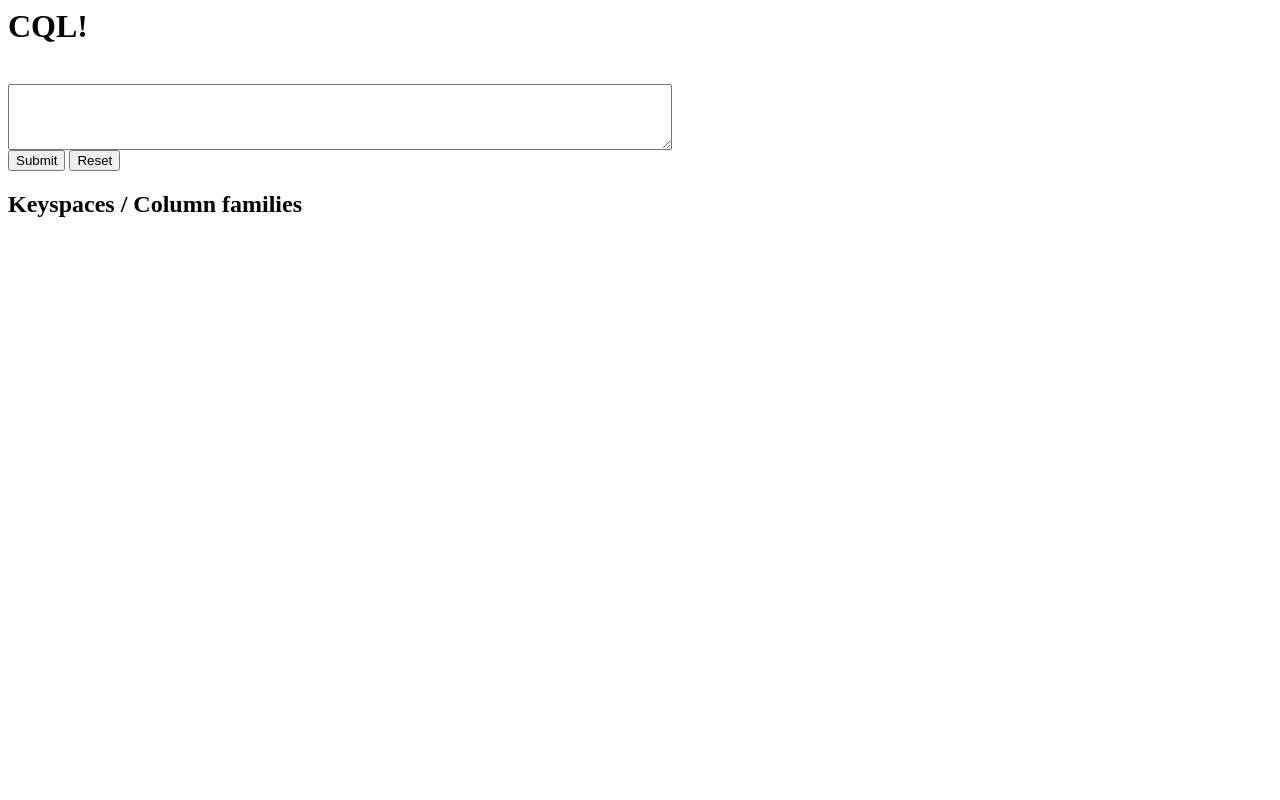
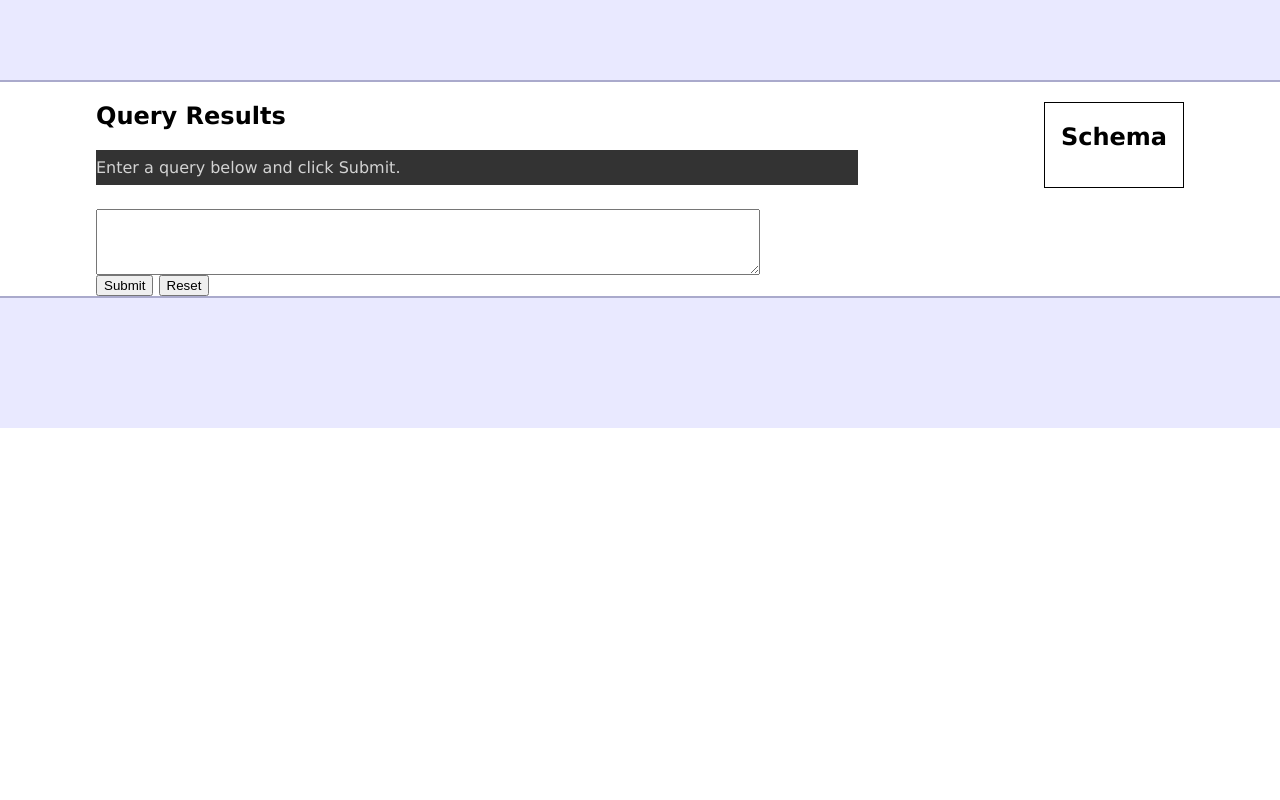
Before and after one commit to eevans/caqel, a Django app: template templates/index.html in a window 1280 px wide. Run offline with Django 3.2, Linux system fonts and the light colour scheme; the template is opened without the code that fills it, so the values that code supplies are empty; some libraries are stand-ins or nearby versions.

Commit message:
stubbed out some basic styling (I suck)

```diff
--- /dev/null
+++ b/static/css/style.css
@@ -0,0 +1,63 @@
+
+html {
+    font-family: "lucida grande",Arial,"Helvetica Neue",Helvetica,sans-serif;
+}
+
+body {
+    background-color: #fcfcfff;
+    padding: 0 0 0 0;
+    margin: 0 0 0 0;
+}
+
+#header {
+    height: 80px;
+    background-color: #e9e9ff;
+    border-bottom: 2px solid #aac;
+}
+
+#container {
+    margin: 0 auto 0 auto;
+    width: 85%;
+}
+
+#schema_wrapper {
+    float: right;
+    border: 1px black solid;
+    padding: 0 1em 1em 1em;
+    margin-bottom: 5em;
+}
+
+#schema_wrapper ul {
+    margin-left: .25em;
+    padding-left: 1em;
+}
+
+#query_results {
+    padding: .5em 0 .5em 0;
+    margin-bottom: 1.5em;
+    background-color: #333;
+    width: 70%;
+    color: lightgrey;
+}
+
+#footer {
+    background-color: #e9e9ff;
+    border-top: 2px solid #aac;
+    clear: both;
+    position: relative;
+    height: 130px;
+}
+
+span.key {
+    color: lightblue;
+    padding-right: .5em;
+}
+
+span.column_name {
+    color: magenta;
+}
+
+span.column_value {
+    color: yellow;
+    padding-right: .5em;
+}
--- a/templates/index.html
+++ b/templates/index.html
@@ -1,5 +1,8 @@
-
+<!DOCTYPE HTML PUBLIC "-//W3C//DTD HTML 4.01 Transitional//EN"
+        "http://www.w3.org/TR/html4/loose.dtd">
+<html>
 <head>
+    <link rel="stylesheet" href="/static/css/style.css" />
     <script type="text/javascript" src="/static/js/jquery.js"></script>
 
     <script type="text/javascript">
@@ -64,22 +67,31 @@
         });
     </script>
 </head>
+<body>
 
-<h1>CQL!</h1>
+<div id="header"></div>
+<div id="container">
+    {% include "schema.html" %}
 
     <div>
-    <div id="query_results"><br /></div>
+        <h2>Query Results</h2>
+        <div id="query_results">Enter a query below and click Submit.</div>
 
         <form action="query/" method="post" id="query_form">
-        <div><textarea name="query" rows="4" cols="80"></textarea></div>
             <div>
-            <input type="submit" value="Submit" />
-            <input type="button" value="Reset"
+                <textarea name="query" rows="4" cols="80" tabindex="1"></textarea>
+            </div>
+            <div>
+                <input type="submit" value="Submit" tabindex="2" />
+                <input type="button" value="Reset" tabindex="3"
                        onclick="$('#query_form').find('textarea[name=query]').val('')" />
             </div>
         </form>
-
-    {% include "schema.html" %}
+    </div>
 
     <div id="csrf_token">{% csrf_token %}</div>
 </div>
+<div id="footer"></div>
+
+</body>
+</html>
--- a/templates/schema.html
+++ b/templates/schema.html
@@ -24,5 +24,7 @@
     $(document).ready(displaySchema);
 </script>
 
-<h2>Keyspaces / Column families</h2>
-<div id="schema"></div>
+<div id="schema_wrapper">
+    <h2>Schema</h2>
+    <div id="schema"></div>
+</div>
```
Lines whose indentation alone changed are shown as unchanged.
